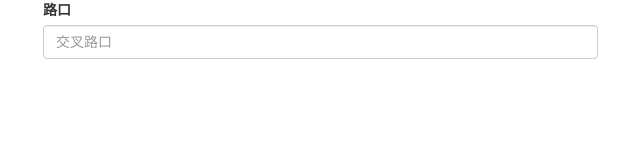
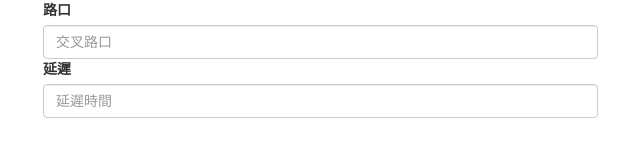
Before and after one commit to AnnieWei/traffic-light, a plain HTML site: page index.html in a window 1280 px wide. Shown: the whole page, without its empty margins (27-667 px from the left). Drawn offline with nearby package versions, Linux system fonts and the light colour scheme.

Commit message:
add form-group for delay

```diff
--- a/index.html
+++ b/index.html
@@ -17,6 +17,12 @@
                 <input type="text" class="form-control" name="location" id="location" placeholder="交叉路口">
               </div>
             </div>
+            <div class="form-group">
+              <label class="col-xs-12" for="delay">延遲</label>
+              <div class="col-xs-6">
+                <input type="tel" class="form-control" name="offset" id="offset" placeholder="延遲時間">
+              </div>
+            </div>
       </div>
     </div>
   </body>
```
